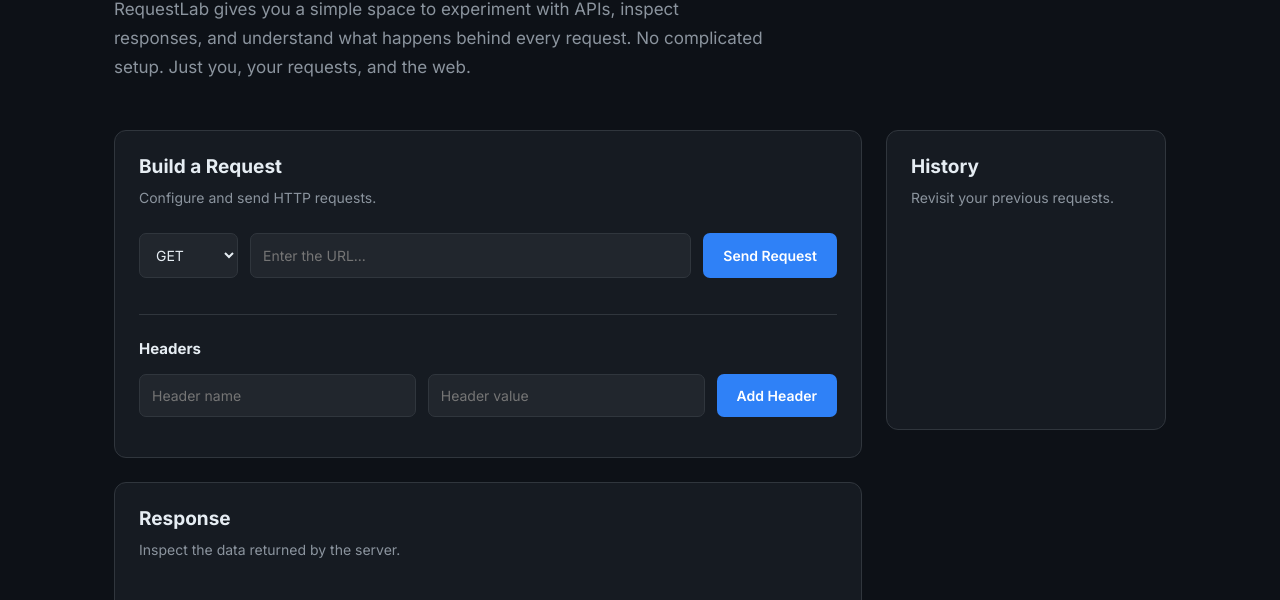
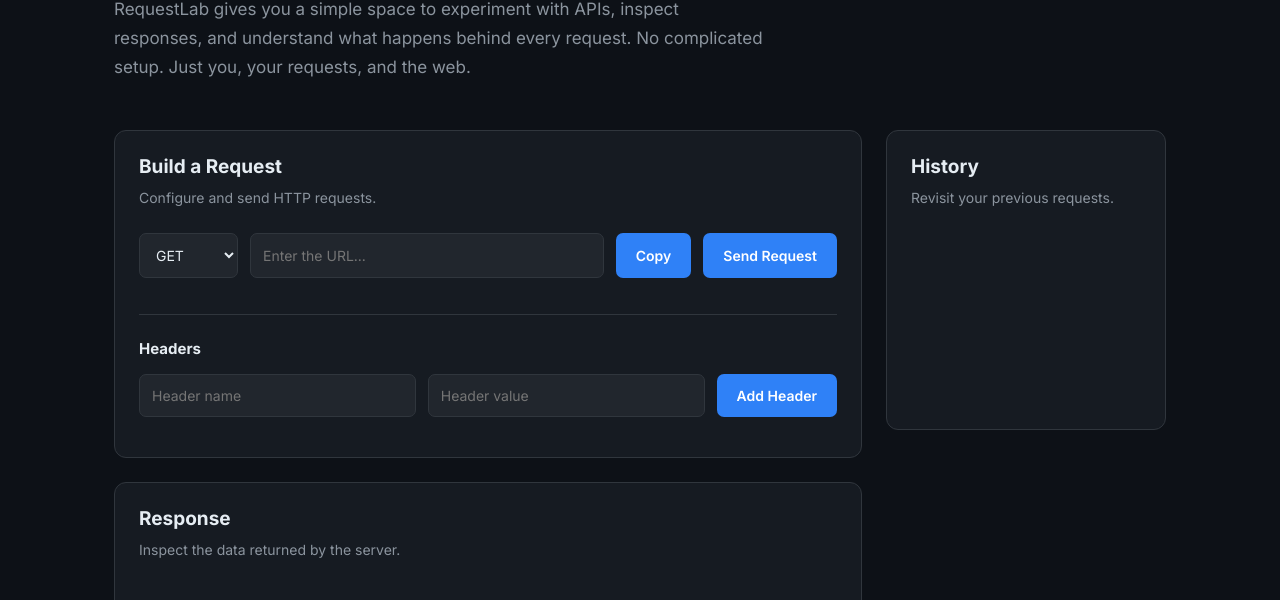
Before and after one commit to saadvikbutti/RequestLab, a plain HTML site: page index.html in a window 1280 px wide. Shown: the part 200-800 px from the top of the page. Drawn offline with Linux system fonts and the light colour scheme.

Commit message:
setup Copy button

```diff
--- a/index.html
+++ b/index.html
@@ -31,6 +31,9 @@
                         </select>
 
                         <input type="url" placeholder="Enter the URL...">
+                        <button class="copy_btn">
+                            Copy
+                        </button>
 
                         <button class="send_req">
                             Send Request
--- a/style.css
+++ b/style.css
@@ -140,6 +140,17 @@ p {
     background-color: #1F6FEB;
 }
 
+.copy_btn{
+    background-color: #2F81F7;
+    color: white;
+    border: none;
+    border-radius: 7px;
+    padding: 12px 20px;
+    font-family: inherit;
+    font-size: 14px;
+    font-weight: 600;
+    cursor: pointer;
+}
 
 /* HEADERS */
 
```
